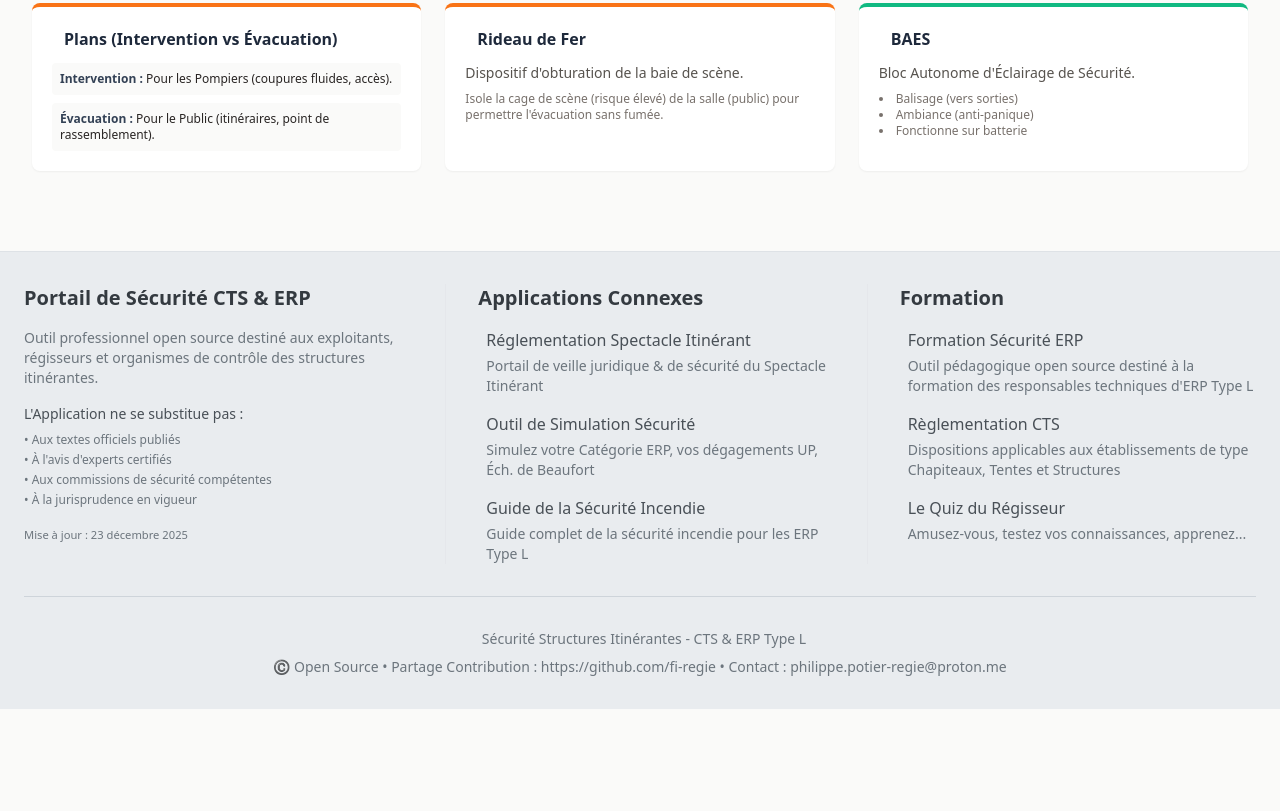
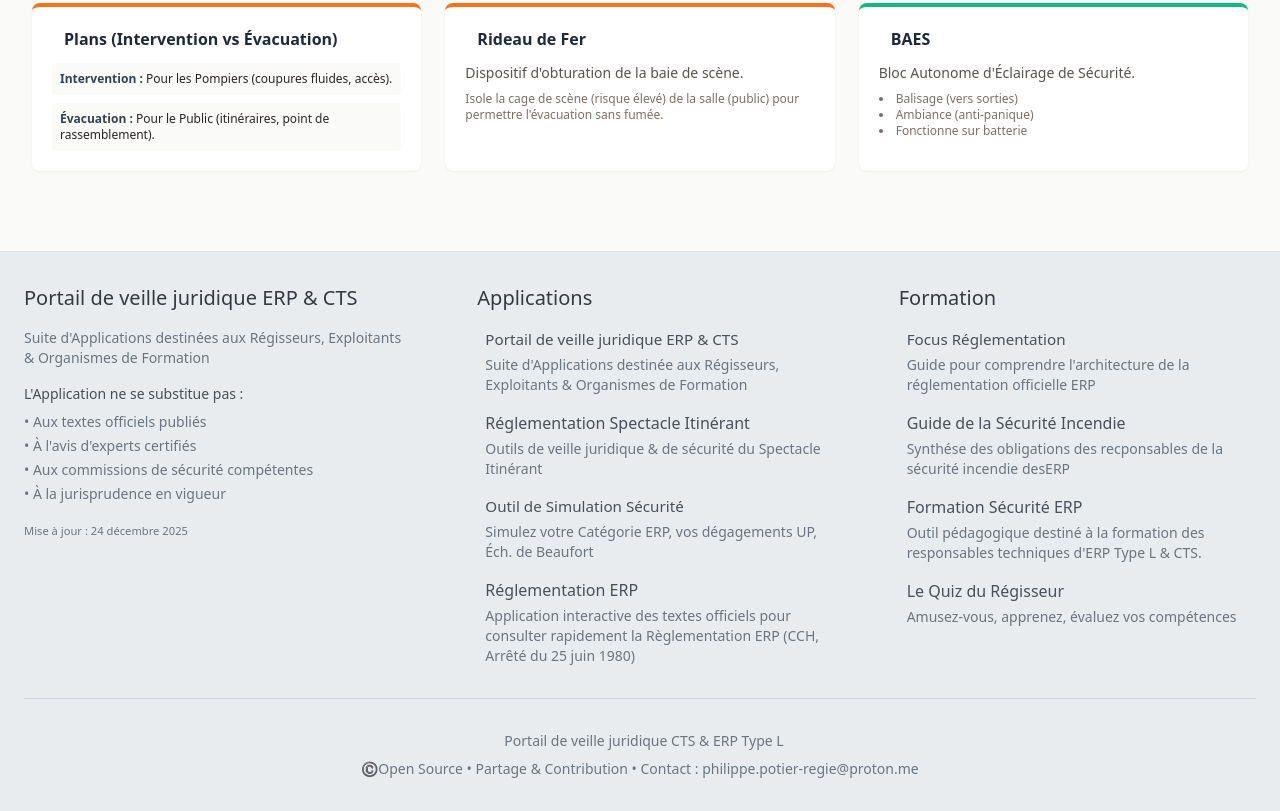
Before and after one commit to fi-regie/Simulateur-Reglement-Securite-ERP, a plain HTML site: page index.html in a window 1280 px wide. Shown: the part 3440-4251 px from the top of the page. Before the commit the page ends 4149 px from the top, so only its background shows below. Drawn offline with nearby package versions, Linux system fonts and the light colour scheme.

Commit message:
Update index.html

```diff
--- a/index.html
+++ b/index.html
@@ -500,20 +500,23 @@ body {
     </main>
 
     <!-- Pied de page -->
+
     <footer class="bg-[#e9ecef] text-[#495057] py-8 mt-12 border-t border-[#dee2e6]">
         <div class="max-w-8xl mx-auto px-6">
             <div class="grid grid-cols-1 md:grid-cols-3 gap-8">
                 <div>
-                    <h4 class="text-xl font-bold mb-4 text-[#343a40]">Portail de Sécurité CTS & ERP</h4>
+
+                <!-- Section 1 -->
+                    <h4 class="text-xl mb-4 text-[#343a40]">Portail de veille juridique ERP & CTS</h4>
                     <p class="text-[#6c757d] text-sm mb-2">
-                        Outil professionnel open source destiné aux exploitants, régisseurs et organismes de contrôle
-                        des structures itinérantes.
+                        Suite d'Applications destinées aux
+                        Régisseurs, Exploitants & Organismes de Formation
                     </p>
 
                     <p class="text-[#495057] text-sm font-medium mb-2 mt-4">
                         L'Application ne se substitue pas :
                     </p>
-                    <ul class="text-[#6c757d] text-xs space-y-1 mb-4">
+                    <ul class="text-[#6c757d] text-sm space-y-1 mb-4">
                         <li>• Aux textes officiels publiés</li>
                         <li>• À l'avis d'experts certifiés</li>
                         <li>• Aux commissions de sécurité compétentes</li>
@@ -521,23 +524,33 @@ body {
                     </ul>
 
                     <p class="text-[#6c757d] text-sm">
-                        <small>Mise à jour : 23 décembre 2025</small>
+                        <small>Mise à jour : 24 décembre 2025</small>
                     </p>
                 </div>
 
-                <!-- Deuxième colonne avec bordure gauche -->
-                <div class="md:border-l md:border-[] md:pl-8">
-                    <h4 class="text-xl font-bold mb-4 text-[#343a40]">Applications Connexes</h4>
+                <!-- Section 2 -->
+                <div class="md:border- md:border-[] md:pl-8">
+                    <h4 class="text-xl mb-4 text-[#343a40]">Applications</h4>
 
                     <div class="space-y-4">
+                        <a href="https://fi-regie.github.io/Portail-Securite-CTS-ERP-Type-L/#accueil" target="_blank"
+                            class="flex items-start text-[#495057] hover:text-[#0d6efd] transition">
+                            <i class="fas fa-external-link-alt mr-2 mt-1"></i>
+                            <div>
+                                <h5 class="text-[0.95rem] font-medium">Portail de veille juridique ERP & CTS</h5>                                <p class="text-sm text-[#6c757d] mt-1">
+                                    Suite d'Applications destinée aux
+                                    Régisseurs, Exploitants & Organismes de Formation
+                                </p>
+                            </div>
+                        </a>
 
                         <a href="https://fi-regie.github.io/Reglementation-Spectacle-Itinerant/" target="_blank"
                             class="flex items-start text-[#495057] hover:text-[#0d6efd] transition">
                             <i class="fas fa-external-link-alt mr-2 mt-1"></i>
                             <div>
-                                <h5> Réglementation Spectacle Itinérant </h5>
+                                <h5>Réglementation Spectacle Itinérant</h5>
                                 <p class="text-sm text-[#6c757d] mt-1">
-                                    Portail de veille juridique & de sécurité du Spectacle Itinérant
+                                    Outils de veille juridique & de sécurité du Spectacle Itinérant
                                 </p>
                             </div>
                         </a>
@@ -546,9 +559,39 @@ body {
                             class="flex items-start text-[#495057] hover:text-[#0d6efd] transition">
                             <i class="fas fa-external-link-alt mr-2 mt-1"></i>
                             <div>
-                                <h5> Outil de Simulation Sécurité </h5>
+                                <h5 class="text-[0.95rem] font-medium">Outil de Simulation Sécurité</h5>
                                 <p class="text-sm text-[#6c757d] mt-1">
                                     Simulez votre Catégorie ERP, vos dégagements UP, Éch. de Beaufort
+                                </p>
+                            </div>
+                        </a>
+
+                        <a href="https://fi-regie.github.io/reglementation-CTS-/" target="_blank"
+                            class="flex items-start text-[#495057] hover:text-[#0d6efd] transition">
+                            <i class="fas fa-external-link-alt mr-2 mt-1"></i>
+                            <div>
+                                <h5>Réglementation ERP</h5>
+                                <p class="text-sm text-[#6c757d] mt-1">
+                                    Application interactive des textes officiels pour consulter rapidement la
+                                    Règlementation ERP (CCH, Arrêté du 25 juin 1980)
+                                </p>
+                            </div>
+                        </a>
+                    </div>
+                </div>
+
+                <!-- Section 3 -->
+                <div class="md:border- md:border-[] md:pl-8">
+                    <h4 class="text-xl mb-4 text-[#343a40]">Formation</h4>
+                    <div class="space-y-4">
+                        <a href="https://fi-regie.github.io/Focus-Reglementation-ERP/#accuei" target="_blank"
+                            class="flex items-start text-[#495057] hover:text-[#0d6efd] transition">
+                            <i class="fas fa-external-link-alt mr-2 mt-1"></i>
+                            <div>
+                                <h5 class="text-[0.95rem] font-medium">Focus Réglementation</h5>
+                                <p class="text-sm text-[#6c757d] mt-1">
+                                    Guide pour comprendre l'architecture de la
+                                    réglementation officielle ERP
                                 </p>
                             </div>
                         </a>
@@ -557,38 +600,22 @@ body {
                             class="flex items-start text-[#495057] hover:text-[#0d6efd] transition">
                             <i class="fas fa-external-link-alt mr-2 mt-1"></i>
                             <div>
-                                <h5> Guide de la Sécurité Incendie</h5>
+                                <h5>Guide de la Sécurité Incendie</h5>
                                 <p class="text-sm text-[#6c757d] mt-1">
-                                    Guide complet de la sécurité incendie pour les ERP Type L
+                                    Synthése des obligations des recponsables de la sécurité incendie desERP
                                 </p>
                             </div>
                         </a>
-                    </div>
-                </div>
 
-                <!-- Troisième colonne avec bordure gauche -->
-                <div class="md:border-l md:border-[] md:pl-8">
-                    <h4 class="text-xl font-bold mb-4 text-[#343a40]">Formation</h4>
-                    <div class="space-y-4">
                         <a href="https://fi-regie.github.io/Formation-Securite-ERP/" target="_blank"
                             class="flex items-start text-[#495057] hover:text-[#0d6efd] transition">
                             <i class="fas fa-external-link-alt mr-2 mt-1"></i>
                             <div>
-                                <h5> Formation Sécurité ERP</h5>
+                                <h5>Formation Sécurité ERP</h5>
                                 <p class="text-sm text-[#6c757d] mt-1">
-                                    Outil pédagogique open source destiné à la formation des responsables techniques
-                                    d'ERP Type L
-                                </p>
-                            </div>
-                        </a>
 
-                        <a href="https://fi-regie.github.io/reglementation-CTS-/" target="_blank"
-                            class="flex items-start text-[#495057] hover:text-[#0d6efd] transition">
-                            <i class="fas fa-external-link-alt mr-2 mt-1"></i>
-                            <div>
-                                <h5> Règlementation CTS</h5>
-                                <p class="text-sm text-[#6c757d] mt-1">
-                                    Dispositions applicables aux établissements de type Chapiteaux, Tentes et Structures
+                                    Outil pédagogique destiné à la formation des responsables techniques
+                                    d'ERP Type L & CTS.
                                 </p>
                             </div>
                         </a>
@@ -597,9 +624,10 @@ body {
                             class="flex items-start text-[#495057] hover:text-[#0d6efd] transition">
                             <i class="fas fa-external-link-alt mr-2 mt-1"></i>
                             <div>
-                                <h5> Le Quiz du Régisseur</h5>
+                                <h5>Le Quiz du Régisseur</h5>
                                 <p class="text-sm text-[#6c757d] mt-1">
-                                    Amusez-vous, testez vos connaissances, apprenez...
+
+                                    Amusez-vous, apprenez, évaluez vos compétences
                                 </p>
                             </div>
                         </a>
@@ -610,15 +638,16 @@ body {
             <div class="mt-8 pt-8 border-t border-[#ced4da] text-center text-sm text-[#6c757d]">
                 <p>
                     <i class="fas fa-gavel mr-2"></i>
-                    Sécurité Structures Itinérantes - CTS & ERP Type L
+                    Portail de veille juridique CTS & ERP Type L
                 </p>
                 <p class="mt-2">
-                    ©️ Open Source • Partage Contribution : https://github.com/fi-regie • Contact :
+                    ©️Open Source • Partage & Contribution • Contact :
                     philippe.potier-regie@proton.me
                 </p>
             </div>
         </div>
     </footer>
+
 
     <!-- JavaScript Logic -->
     <script>
```
